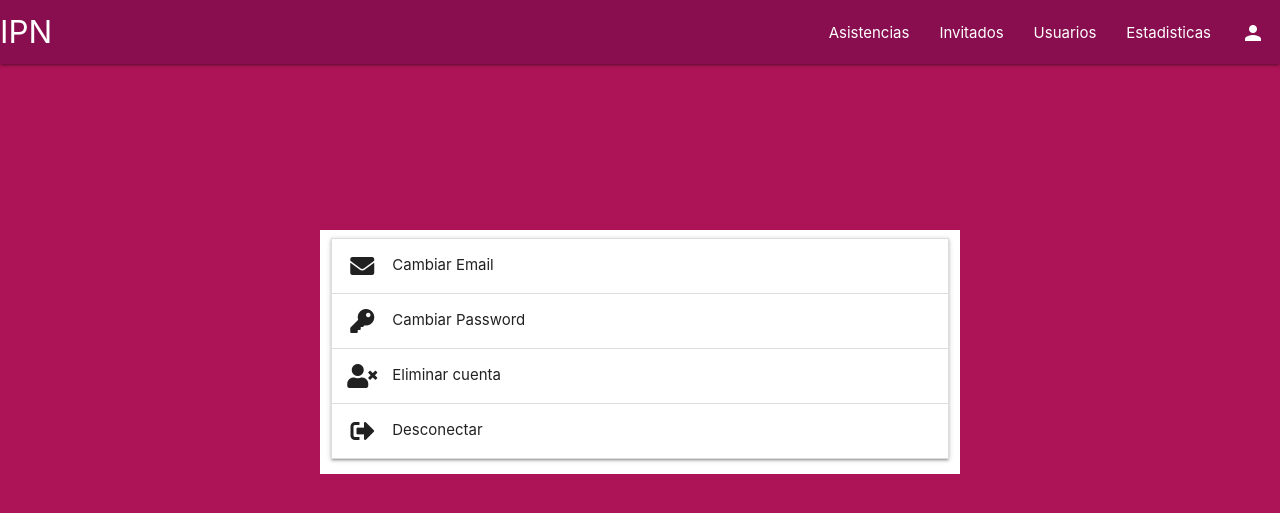
After one commit to akotadi/IPN-Awards, a PHP site: page /perfil.html in a window 1280 px wide. The commit adds this page. Shown: the top 513 px of the page. Run offline with PHP 8.4, Linux system fonts and the light colour scheme; some libraries are stand-ins or nearby versions.

Commit message:
Nuevas pantallas

```diff
--- /dev/null
+++ b/Front-End/perfil.html
@@ -0,0 +1,131 @@
+<!DOCTYPE html>
+<html>
+
+<head>
+    <meta charset="utf-8" />
+    <meta http-equiv="X-UA-Compatible" content="IE=edge">
+    <meta name="viewport" content="width=device-width, initial-scale=1, shrink-to-fit=no">
+    <title>Perfil</title>
+    <meta name="description" content="Proyecto final para la materia de Tecnologías para la Web.">
+
+    <!-- Font Awesome JS -->
+    <link rel="stylesheet" href="https://use.fontawesome.com/releases/v5.5.0/css/all.css" integrity="sha384-B4dIYHKNBt8Bc12p+WXckhzcICo0wtJAoU8YZTY5qE0Id1GSseTk6S+L3BlXeVIU"
+        crossorigin="anonymous">
+
+    <!-- Materialize Icons -->
+    <link href="https://fonts.googleapis.com/icon?family=Material+Icons" rel="stylesheet">
+
+    <!-- Compiled and Materialize minified CSS -->
+    <link rel="stylesheet" href="https://cdnjs.cloudflare.com/ajax/libs/materialize/1.0.0/css/materialize.min.css">
+
+    <!-- Compiled and minified Materialize JavaScript -->
+    <script src="https://cdnjs.cloudflare.com/ajax/libs/materialize/1.0.0/js/materialize.min.js"></script>
+
+    <!-- JQuery -->
+    <script src="https://ajax.googleapis.com/ajax/libs/jquery/3.3.1/jquery.min.js"></script>
+
+    <!-- Our Custom CSS -->
+    <link rel="stylesheet" href="styles/main.css">
+    <link rel="stylesheet" href="styles/perfil.css">
+
+</head>
+
+<body class="pink darken-3">
+    <!-- Navbar -->
+    <nav class="pink darken-4">
+        <div class="nav-wrapper">
+            <a href="#!" data-target="slide-out" class="sidenav-trigger"><i class="material-icons">menu</i></a>
+            <a href="index.html" class="brand-logo">IPN</a>
+            <ul class="right hide-on-med-and-down">
+                <li><a href="#" class="waves-effect waves-light">Asistencias</a></li>
+                <li><a href="#" class="waves-effect waves-light">Invitados</a></li>
+                <li><a href="#" class="waves-effect waves-light">Usuarios</a></li>
+                <li><a href="#" class="waves-effect waves-light">Estadisticas</a></li>
+                <li><a href="perfil.html" class="waves-effect waves-light"><i class="material-icons">person</i></a></li>
+            </ul>
+        </div>
+    </nav>
+    <!-- /Navbar -->
+
+    <!-- Sidenav -->
+    <ul id="slide-out" class="sidenav">
+        <li>
+            <div class="user-view">
+                <div class="background">
+                    <img src="img/sidenav-bg.png" class="responsive-img">
+                </div>
+                <a href="#user"><img class="circle" src="img/ipn-logo.png"></a>
+                <a href="#name"><span class="white-text name">Usuario generico</span></a>
+                <a href="#email"><span class="white-text email">user@mail.com</span></a>
+            </div>
+        </li>
+        <li><a href="#" class="waves-effect">Asistencias</a></li>
+        <li><a href="#" class="waves-effect">Invitados</a></li>
+        <li><a href="#" class="waves-effect">Usuarios</a></li>
+        <li><a href="#" class="waves-effect">Estadisticas</a></li>
+        <li>
+            <div class="divider"></div>
+        </li>
+        <li><a href="perfil.html" class="waves-effect">Perfil</a></li>
+    </ul>
+    <!-- /Sidenav -->
+
+    <!-- Main -->
+    <div class="row">
+        <div id="login-container" class="col s6 white">
+            <ul id="menu-collapsible" class="collapsible">
+                <li>
+                    <div class="collapsible-header"><i class="fas fa-envelope"></i>Cambiar Email</div>
+                    <div class="collapsible-body">
+                        <div class="row">
+                            <div class="input-field col s8">
+                                <input id="old-email" type="email" class="validate" name="old-email">
+                                <label for="old-email">Email actual</label>
+                            </div>
+                        </div>
+                        <div class="row">
+                            <div class="input-field col s8">
+                                <input id="new-email" type="email" class="validate" name="new-email">
+                                <label for="new-email">Nuevo email</label>
+                            </div>
+                        </div>
+                        <div class="row">
+                            <div class="input-field col s8">
+                                <input id="new-email-confirm" type="email" class="validate" name="new-email-confirm">
+                                <label for="new-email-confirm">Confirma nuevo email</label>
+                            </div>
+                        </div>
+                        <div class="row">
+                            <a class="btn waves-effect waves-light pink darken-4" href="home.html">Actualizar</a>
+                        </div>
+                    </div>
+                </li>
+                <li>
+                    <div class="collapsible-header"><i class="fas fa-key"></i>Cambiar Password</div>
+                    <div class="collapsible-body">
+
+                    </div>
+                </li>
+                <li>
+                    <div class="collapsible-header"><i class="fas fa-user-times"></i>Eliminar cuenta</div>
+                    <div class="collapsible-body">
+
+                    </div>
+                </li>
+                <li>
+                    <div class="collapsible-header"><i class="fas fa-sign-out-alt"></i>Desconectar</div>
+                    <div class="collapsible-body">
+
+                    </div>
+                </li>
+            </ul>
+        </div>
+    </div>
+    <!-- /Main -->
+
+</body>
+
+<!-- Our Custom JS -->
+<script src="scripts/perfil.js"></script>
+
+</html>
--- a/Front-End/scripts/home.js
+++ b/Front-End/scripts/home.js
@@ -1,4 +1,3 @@
 document.addEventListener('DOMContentLoaded', function () {
-    var elems = document.querySelectorAll('.sidenav');
     var instances = M.Sidenav.init(document.getElementById("slide-out"), 'left');
 });
--- /dev/null
+++ b/Front-End/scripts/perfil.js
@@ -0,0 +1,3 @@
+document.addEventListener('DOMContentLoaded', function () {
+    var instances = M.Collapsible.init(document.getElementById("menu-collapsible"),{});
+});
--- a/Front-End/styles/main.css
+++ b/Front-End/styles/main.css
@@ -70,9 +70,10 @@ body, html {
 }
 
 .caption .border {
-  background-color: #111;
+  background-color: #880e4f;
   color: #fff;
-  padding: 18px;
-  font-size: 25px;
-  letter-spacing: 10px;
+  font-size: 30px;
+  padding: 10px;
+  letter-spacing: 5px;
+
 }
--- /dev/null
+++ b/Front-End/styles/perfil.css
@@ -0,0 +1,11 @@
+/* Bloque blanco */
+
+#login-container {
+    position: absolute;
+    top: 25%;
+    bottom: auto;
+    left: 0;
+    right: 0;
+    margin: auto;
+    text-align: center;
+}
```
Also changed, not shown: Front-End/home.html (+16 -14 lines), Front-End/index.html (+34 -5 lines).
